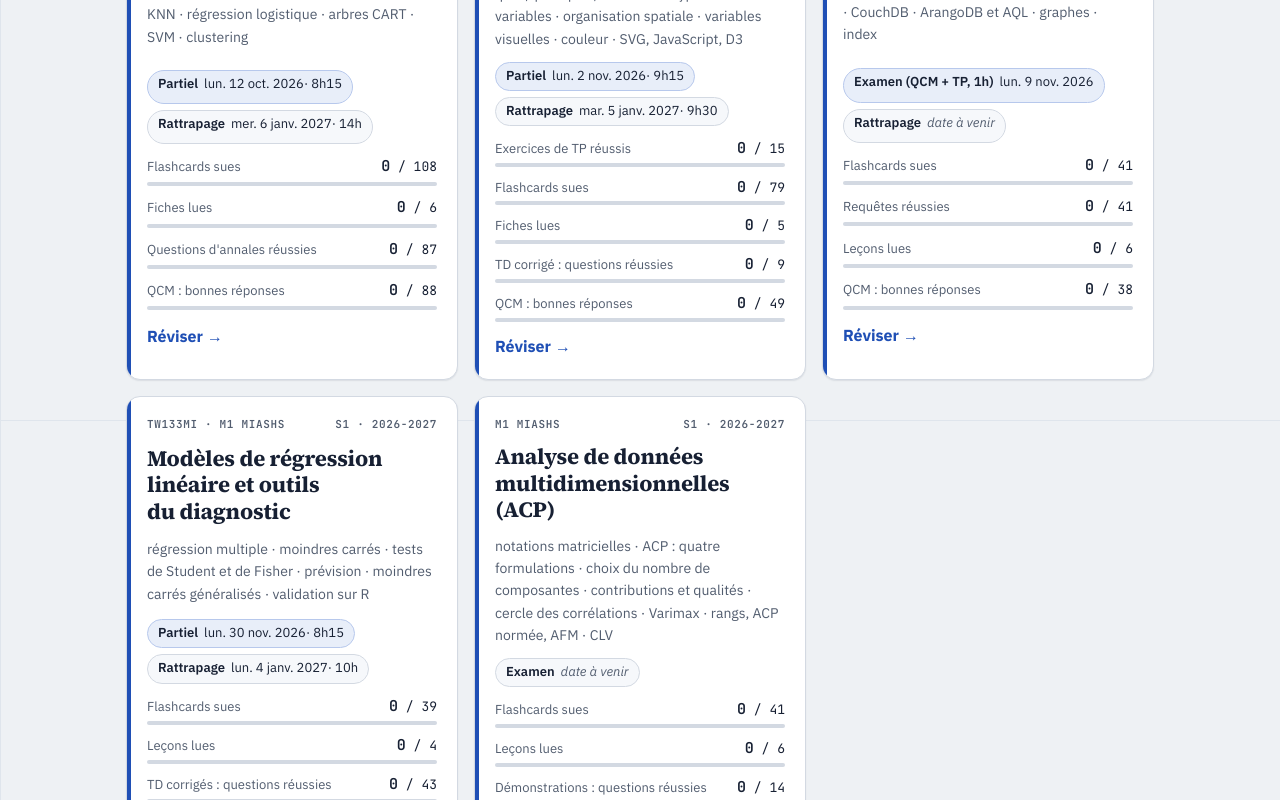
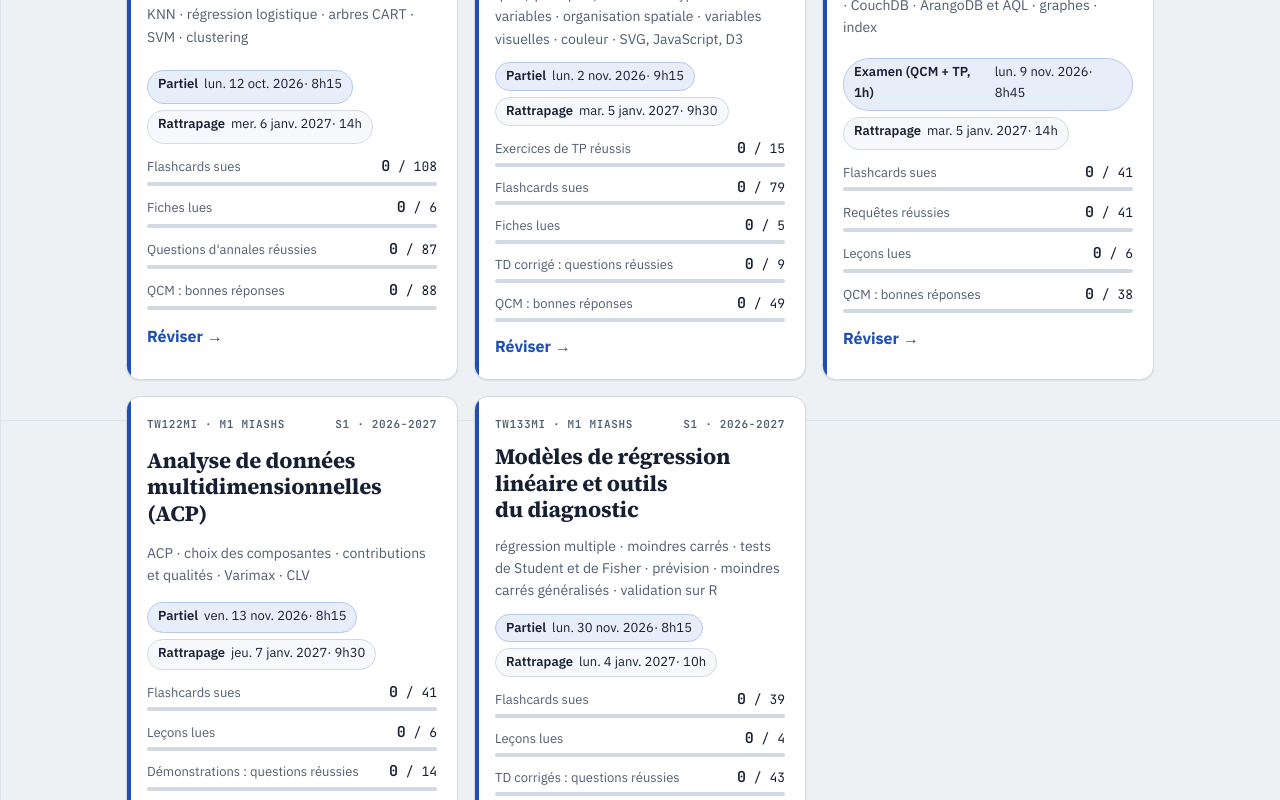
Before and after one commit to FlorientMarchal/revision, a Svelte app: page / in a window 1280 px wide. Shown: the part 380-1180 px from the top of the page. Built offline with nearby package versions, Linux system fonts and the light colour scheme.

Commit message:
Dates d'examen de l'ACP et du NoSQL, résumé du cours d'ACP raccourci

```diff
--- a/src/courses/acp/course.js
+++ b/src/courses/acp/course.js
@@ -3,15 +3,17 @@ export default {
   id: 'acp',
   title: 'Analyse de données multidimensionnelles (ACP)',
   short: 'ACP',
+  code: 'TW122MI',
   level: 'M1 MIASHS',
   semester: 'S1 · 2026-2027',
   teacher: 'Yoann Debain',
   evals: [
-    { label: 'Examen', date: null },
+    { label: 'Partiel', date: '2026-11-13', time: '8h15' },
+    { label: 'Rattrapage', date: '2027-01-07', time: '9h30' },
   ],
-  examInfo: '<b>Savoir démontrer :</b> le cours demande de démontrer la plupart des résultats (tableau centré, inertie, propriétés des composantes, contributions, qualités de représentation…). Ils sont tous corrigés dans l\'onglet <b>Démonstrations</b>. Le site couvre les parties 1 à 3 du cours (ACP, analyse des résultats et Varimax, features engineering et CLV).',
+  examInfo: '<b>Savoir démontrer :</b> le cours demande de démontrer la plupart des résultats (tableau centré, inertie, propriétés des composantes, contributions, qualités de représentation…). Ils sont tous corrigés dans l\'onglet <b>Démonstrations</b>.',
   examsLabel: 'Démonstrations',
-  topics: ['notations matricielles', 'ACP : quatre formulations', 'choix du nombre de composantes', 'contributions et qualités', 'cercle des corrélations', 'Varimax', 'rangs, ACP normée, AFM', 'CLV'],
+  topics: ['ACP', 'choix des composantes', 'contributions et qualités', 'Varimax', 'CLV'],
   load: () => import('./data.js'),
   viz: () => import('./viz.js'),
   credit: '<p><b>Source du cours.</b> Fiche de révision personnelle tirée du cours <i>Analyse de données multidimensionnelles</i> (M1 MIASHS, Université Paul-Valéry Montpellier 3) de <b>Yoann Debain</b> : diapositives (notations et statistiques de base ; ACP : problèmes et solutions ; analyse des résultats ; Varimax ; features engineering ; CLV) et document de démonstrations. Les notions, notations et démonstrations appartiennent à leur auteur. Les données des illustrations sont simulées.</p>',
--- a/src/courses/nosql/course.js
+++ b/src/courses/nosql/course.js
@@ -3,12 +3,13 @@ export default {
   id: 'nosql',
   title: 'Bases de données NoSQL',
   short: 'NoSQL',
+  code: 'TW111MI',
   level: 'M1 MIASHS',
   semester: 'S1 · 2026-2027',
   teacher: 'Killian Stefanini',
   evals: [
-    { label: 'Examen (QCM + TP, 1h)', date: '2026-11-09' },
-    { label: 'Rattrapage', date: null },
+    { label: 'Examen (QCM + TP, 1h)', date: '2026-11-09', time: '8h45' },
+    { label: 'Rattrapage', date: '2027-01-05', time: '14h' },
   ],
   examInfo: '<b>Examen le 9 novembre :</b> un QCM et un TP, 1h au total. 18h de cours, TD et TP du 8 octobre au 6 novembre. <i>Le site ne couvre pour l\'instant que le début du cours</i> (support des CM et TP 1).',
   topics: ['SGBD relationnels et SQL', 'pourquoi le NoSQL', 'CouchDB', 'ArangoDB et AQL', 'graphes', 'index'],
```
